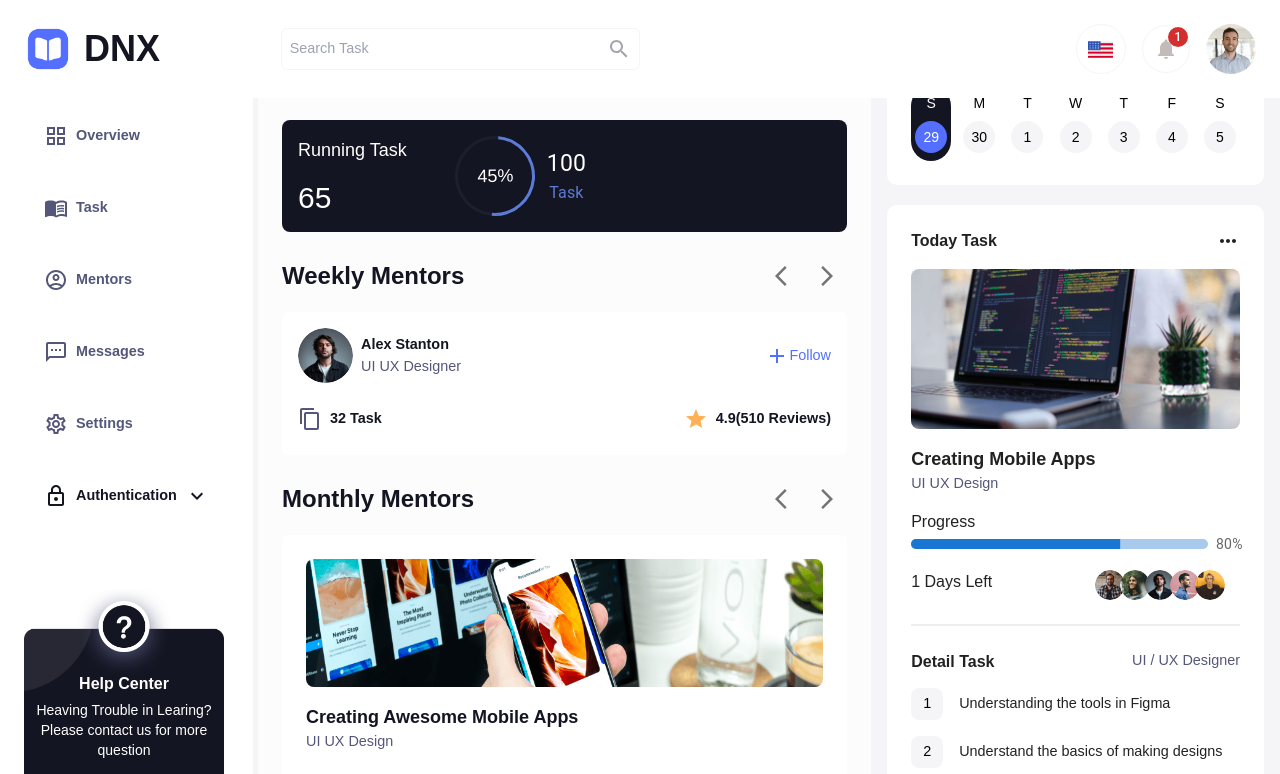
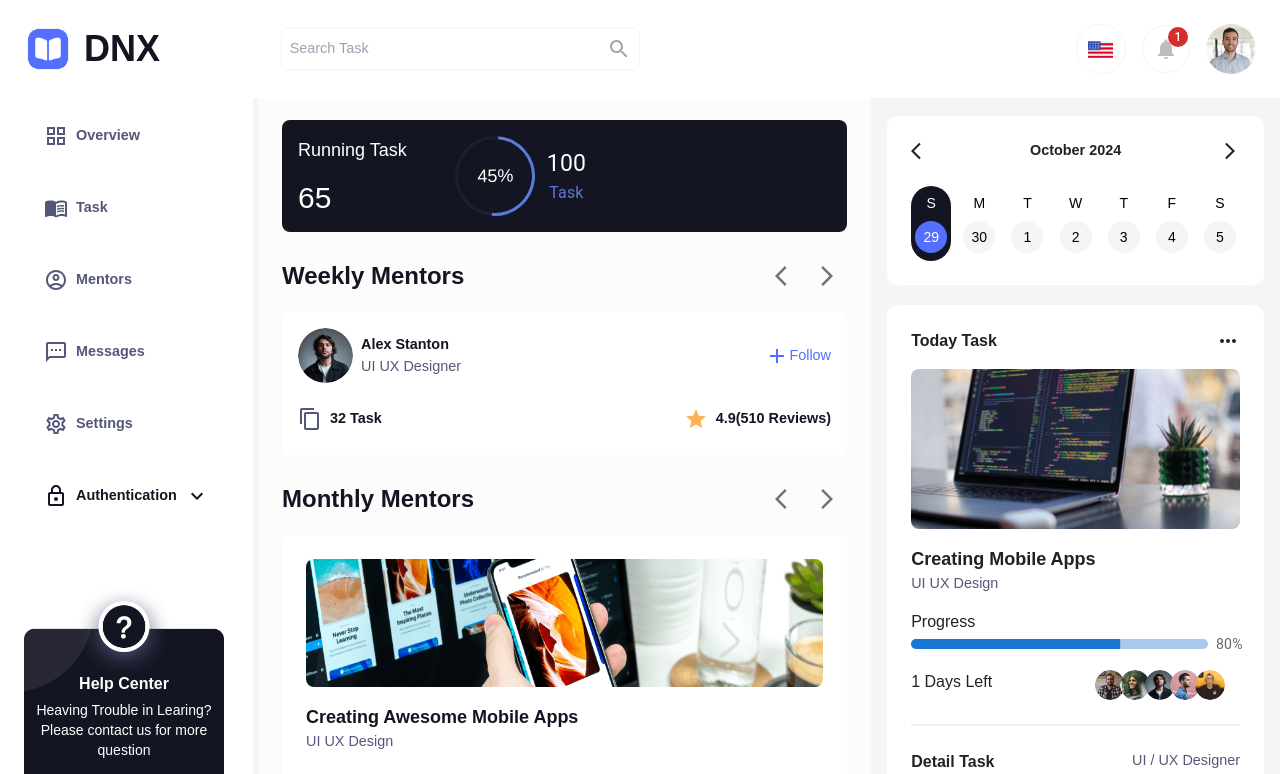
Before and after one commit to AliRaza048/student-Management-App, a React (Create React App) app: page / in a window 1280 px wide. Shown: the top 774 px of the page. Built offline with nearby package versions, Linux system fonts and the light colour scheme.

Commit message:
working on dashboard

```diff
--- a/src/App.css
+++ b/src/App.css
@@ -277,7 +277,7 @@ h5 {
   border-radius: 10px;
 }
 .overview__scroll::-webkit-scrollbar-thumb {
-  background: #f5f5f7;
+  background: #c2c6e8;
   border-radius: 10px;
 }
 .overview__scroll:hover::-webkit-scrollbar {
@@ -288,7 +288,7 @@ h5 {
   border-radius: 10px;
 }
 .overview__scroll:hover::-webkit-scrollbar-thumb {
-  background: #c2c6e8;
+  background: #c2c6e8 !important;
   border-radius: 10px;
 }
 
--- a/src/pages/StudentPortal/Overview/components/DateCard.js
+++ b/src/pages/StudentPortal/Overview/components/DateCard.js
@@ -33,8 +33,8 @@ const DateCard = () => {
   }, []);
 
   return (
-    <React.Fragment >
-      <Card className="p-6 mb-5 card w-full">
+    <section className="sticky bottom-0 left-0 right-0 top-[100px] p-4 overview__scroll w-full">
+      <Card className="p-6 mb-5 card ">
         <div className="flex justify-between items-center mb-6 w-full">
           <ArrowBackIosIcon fontSize="small" />
           <h1 className="font-semibold">October 2024</h1>
@@ -65,7 +65,6 @@ const DateCard = () => {
                   alignItems: "center",
                   justifyContent: "center",
                 }}
-                className=""
               >
                 {week.date}
               </h1>
@@ -74,7 +73,7 @@ const DateCard = () => {
         </div>
       </Card>
       <TodayTask />
-    </React.Fragment>
+    </section>
   );
 };
 
--- a/src/pages/StudentPortal/Overview/components/TodayTask.js
+++ b/src/pages/StudentPortal/Overview/components/TodayTask.js
@@ -73,7 +73,7 @@ const TodayTask = () => {
   ];
 
   return (
-    <Card className="p-6 w-[100%] card ">
+    <Card className="p-6 w-[100%] card">
       <div className="flex justify-between mb-4">
         <h1 className="text-base font-bold">Today Task</h1>
         <MoreHorizIcon />
--- a/src/pages/StudentPortal/Overview/index.js
+++ b/src/pages/StudentPortal/Overview/index.js
@@ -164,7 +164,7 @@ const Overview = () => {
           <UpComingTask />
           <TaskTable />
         </section>
-        <section className="sticky top-[95vh]	w-[40%] overview__scroll p-4">
+        <section className="w-[40%] ">
           <DateCard />
         </section>
       </main>
--- a/src/sass/pages/_overview.scss
+++ b/src/sass/pages/_overview.scss
@@ -79,7 +79,7 @@
             border-radius: 10px;
         }
         &::-webkit-scrollbar-thumb {
-            background: #f5f5f7;
+            background: #c2c6e8;
             border-radius: 10px;
         }
         &:hover {
@@ -91,7 +91,7 @@
                 border-radius: 10px;
             }
             &::-webkit-scrollbar-thumb {
-                background: #c2c6e8;
+                background: #c2c6e8 !important;
                 border-radius: 10px;
             }
         }
```
